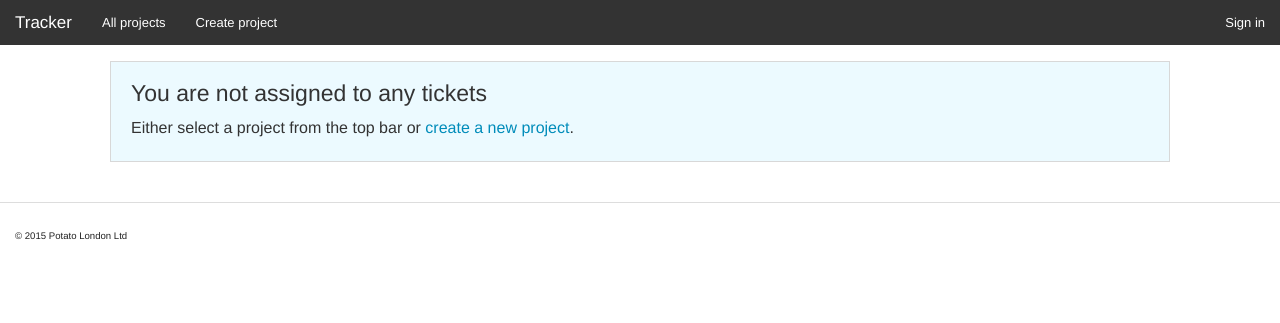
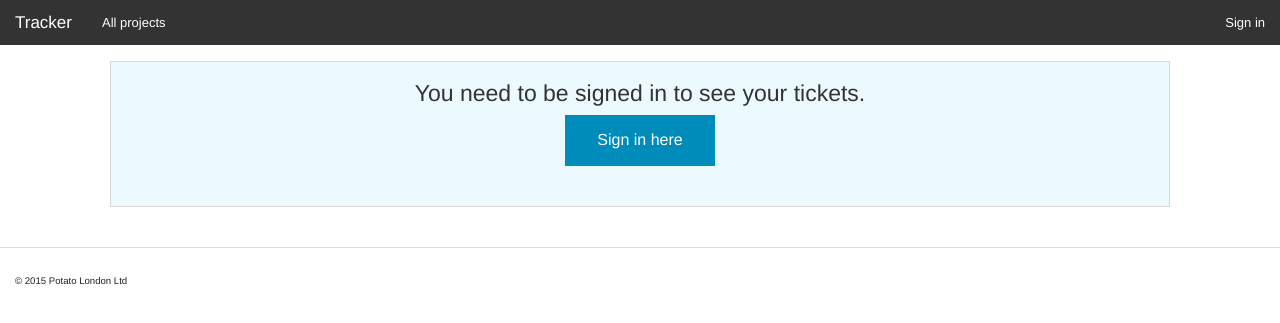
Before and after one commit to ercchy/task-tracker, a Django app: template tracker/templates/site/my_tickets.html in a window 1280 px wide. Shown: the top 323 px of the page. Run offline with Django 3.2, Linux system fonts and the light colour scheme; the template is opened without the code that fills it, so the values that code supplies are empty; style sheets or scripts are compiled from the project's sources.

Commit message:
Fix logged in consistency
User was able to see too much information without being logged in as well as being able to edit some data (like delete the task) also without being logged in. I am amending this by adding decorators and removing buttons for users that are not logged in.

```diff
--- a/tracker/site/views.py
+++ b/tracker/site/views.py
@@ -98,7 +98,7 @@ class ProjectView(ProjectContextMixin, TemplateView):
         })
         return context
 
-project_view = ProjectView.as_view()
+project_view = login_required(ProjectView.as_view())
 
 
 class MyTicketsView(TemplateView):
@@ -182,4 +182,4 @@ class DeleteTicketView(ProjectContextMixin, DeleteView):
         return reverse("project-detail",
                        kwargs={"project_id": self.kwargs['project_id']})
 
-delete_ticket_view = DeleteTicketView.as_view()
+delete_ticket_view = login_required(DeleteTicketView.as_view())
--- a/tracker/static-dev/scss/_main.scss
+++ b/tracker/static-dev/scss/_main.scss
@@ -1,3 +1,11 @@
+.pull-right{
+	float: right;
+}
+
+.text-center{
+	text-align: center;
+}
+
 .row {
 	&.row--full-width {
 		max-width: 100%;
--- a/tracker/templates/base.html
+++ b/tracker/templates/base.html
@@ -45,9 +45,11 @@
 								<li>
 									<a href="{% url "project-list" %}">All projects</a>
 								</li>
-								<li>
-									<a href="{% url "project-create" %}">Create project</a>
-								</li>
+								{% if user.is_authenticated %}
+									<li>
+										<a href="{% url "project-create" %}">Create project</a>
+									</li>
+								{% endif %}
 							</ul>
 							<ul class="right">
 								{% if user.is_authenticated %}
--- a/tracker/templates/site/my_tickets.html
+++ b/tracker/templates/site/my_tickets.html
@@ -7,6 +7,7 @@
 	<div class="large-12 columns">
 		<div class="row">
 			<div class="row">
+			{% if user.is_authenticated %}
 				{% for ticket in tickets %}
 					<div class="ticket-block-wrap large-3 medium-6 sma
 					ll-12 columns{% if forloop.last %} end{% endif %}">
@@ -40,6 +41,18 @@
 					</p>
 					</div>
 				{% endfor %}
+			{% else %}
+				<div class="panel callout">
+					<h4 class="text-center">
+						You need to be signed in to see your tickets.
+					</h4>
+					<p class="text-center">
+						<a class="button" href="{% url "djangae_login_redirect" %}">
+							Sign in here
+						</a>
+					</p>
+					</div>
+			{% endif %}
 			</div>
 		</div>
 	</div>
```
Also changed, not shown: tracker/templates/site/project_list.html (+7 -4 lines), tracker/templates/site/ticket_detail.html (+0 -7 lines), tracker/static-dev/css/tracker.css. Lines whose indentation alone changed are shown as unchanged.
